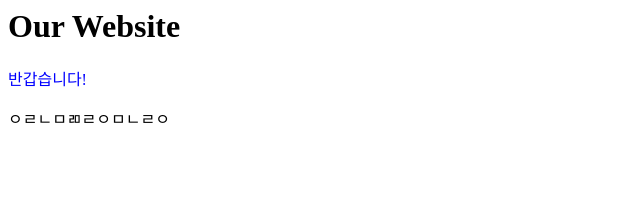
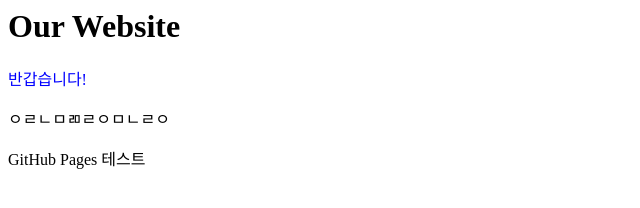
Before and after one commit to lon0608/lon0608.github.io, a plain HTML site: page index.html in a window 1280 px wide. Shown: the whole page, without its empty margins (0-640 px from the left). Drawn offline with Linux system fonts and the light colour scheme.

Commit message:
Update index.html

```diff
--- a/index.html
+++ b/index.html
@@ -1,3 +1,4 @@
 <h1>Our Website</h1>
 <p style="color: blue;">반갑습니다!</p>
 ㅇㄹㄴㅁㄻㄹㅇㅁㄴㄹㅇ
+<p>GitHub Pages 테스트</p>
```
